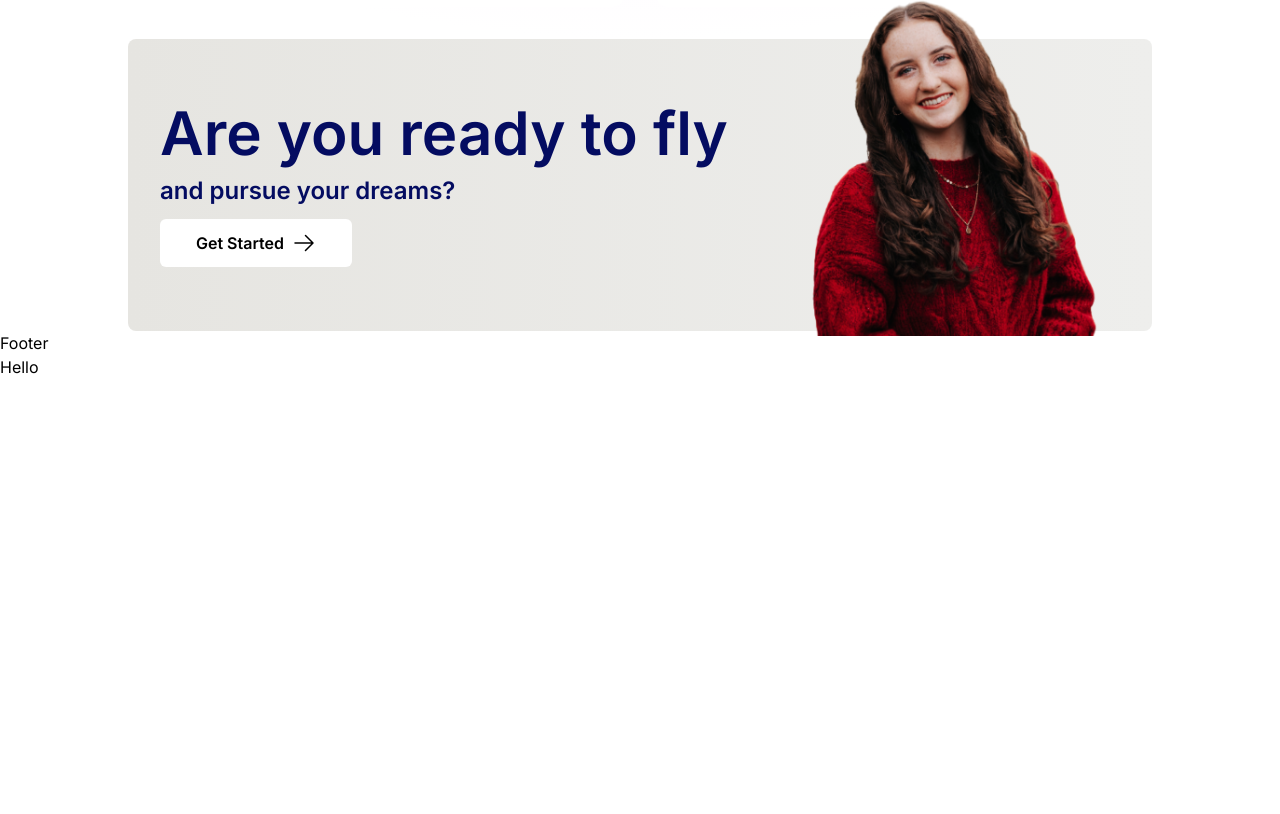
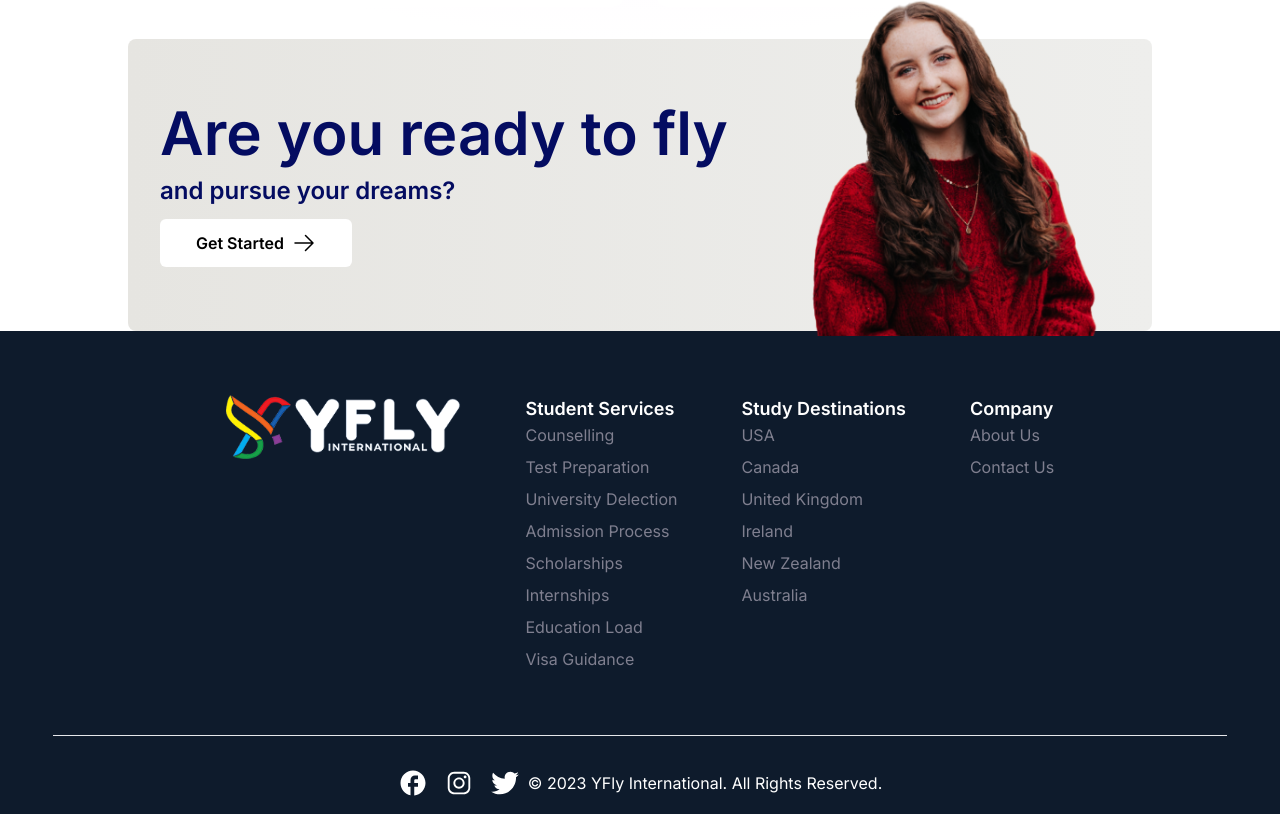
Before and after one commit to DarkPhoenix2704/yflyintl, a Next.js app: page / in a window 1280 px wide. Shown: the part 1438-2252 px from the top of the page. Before the commit the page ends 1817 px from the top, so only its background shows below. Built offline with nearby package versions, Linux system fonts and the light colour scheme.

Commit message:
feat: footer

```diff
--- a/components/Footer.tsx
+++ b/components/Footer.tsx
@@ -1,8 +1,67 @@
+/* eslint-disable @next/next/no-img-element */
+import { destinations } from "@app/data/destinations";
+import Link from "next/link";
+import { IoLogoInstagram, IoLogoTwitter } from "react-icons/io";
+import { MdFacebook } from "react-icons/md";
+
 export const Footer = () => {
   return (
-    <div className="">
-      Footer
-      <h1>Hello</h1>
+    <div className="bg-[#0e1b2c]  flex items-center flex-col">
+      <div className="px-4 lg:px-16 flex gap-4 lg:gap-16 flex-col lg:flex-row justify-center w-full py-16 text-white">
+        <img
+          src="/logo_white.png"
+          className="h-24 lg:h-16 mb-8"
+          alt="Logo White"
+        />
+        <div className="flex flex-col">
+          <h1 className="text-lg font-semibold">Student Services</h1>
+          <div className="flex flex-col gap-2 text-[#7f7f8f]">
+            <p>Counselling</p>
+            <p>Test Preparation</p>
+            <p>University Delection</p>
+            <p>Admission Process</p>
+            <p>Scholarships</p>
+            <p>Internships</p>
+            <p>Education Load</p>
+            <p>Visa Guidance</p>
+          </div>
+        </div>
+        <div className="flex flex-col">
+          <h1 className="text-lg font-semibold">Study Destinations</h1>
+          <div className="flex flex-col gap-2 text-[#7f7f8f]">
+            {destinations.map((destination) => (
+              <Link
+                key={destination.slug}
+                href={`/country/${destination.slug}`}
+              >
+                <p>{destination.name}</p>
+              </Link>
+            ))}
+          </div>
+        </div>
+        <div className="flex flex-col">
+          <h1 className="text-lg font-semibold">Company</h1>
+          <div className="flex flex-col gap-2 text-[#7f7f8f]">
+            <Link href="/about">
+              <p>About Us</p>
+            </Link>
+            <Link href="/contact">
+              <p>Contact Us</p>
+            </Link>
+          </div>
+        </div>
+      </div>
+      <hr className="w-11/12 py-2" />
+      <div className="flex py-4 gap-2 flex-col items-center md:flex-row">
+        <div className="flex flex-row gap-4">
+          <MdFacebook className="text-3xl text-white" />
+          <IoLogoInstagram className="text-3xl text-white" />
+          <IoLogoTwitter className="text-3xl text-white" />
+        </div>
+        <p className="text-white">
+          © 2023 YFly International. All Rights Reserved.
+        </p>
+      </div>
     </div>
   );
 };
```
